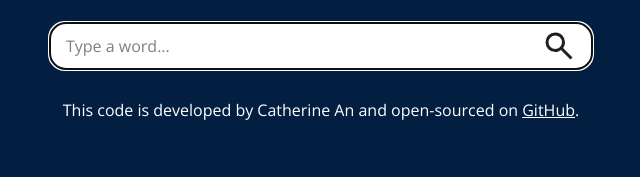
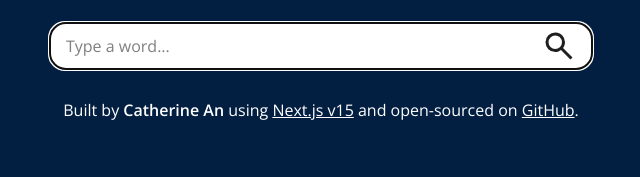
Before and after one commit to catherine-j-an/dictionary-app, a Next.js app: page / in a window 1280 px wide. Shown: the part 123-300 px from the top of the page, without its empty margins (319-959 px from the left). Built offline with nearby package versions, Linux system fonts and the light colour scheme.

Commit message:
Updated the footer

```diff
--- a/app/page.tsx
+++ b/app/page.tsx
@@ -10,8 +10,17 @@ export default function Home() {
         English Dictionary
       </h1>
       <SearchInput />
-      <div className="text-white p-8">
-        This code is developed by Catherine An and open-sourced on{" "}
+      <div className="text-white p-8 text-center">
+        Built by <span className="font-semibold">Catherine An</span> using{" "}
+        <Link
+          href="https://nextjs.org/"
+          target="_blank"
+          rel="noopener noreferrer"
+          className="underline hover:text-secondary transition"
+        >
+          Next.js v15
+        </Link>{" "}
+        and open-sourced on{" "}
         <Link
           href="https://github.com/catherine-j-an/dictionary-app"
           target="_blank"
```
